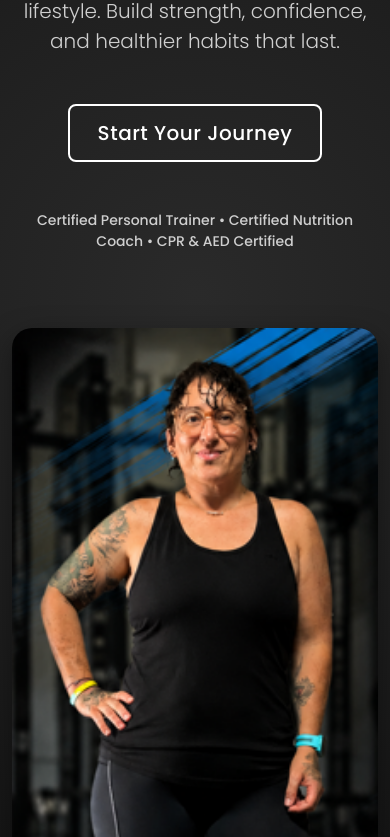
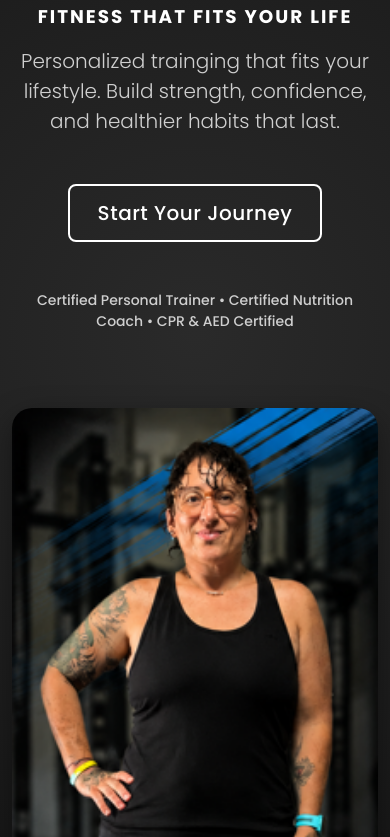
Before and after one commit to JillianMeehan/rise-above-fitness, a plain HTML site: page index.html in a window 390 px wide. Shown: the part 393-1230 px from the top of the page. Drawn offline with nearby package versions, Linux system fonts and the light colour scheme.

```diff
--- a/styles.css
+++ b/styles.css
@@ -215,6 +215,9 @@ footer {
 }
 
 @media (max-width: 991px) {
+  .hero {
+    padding-top: 120px;
+  }
   #about {
     text-align: center;
   }
```
